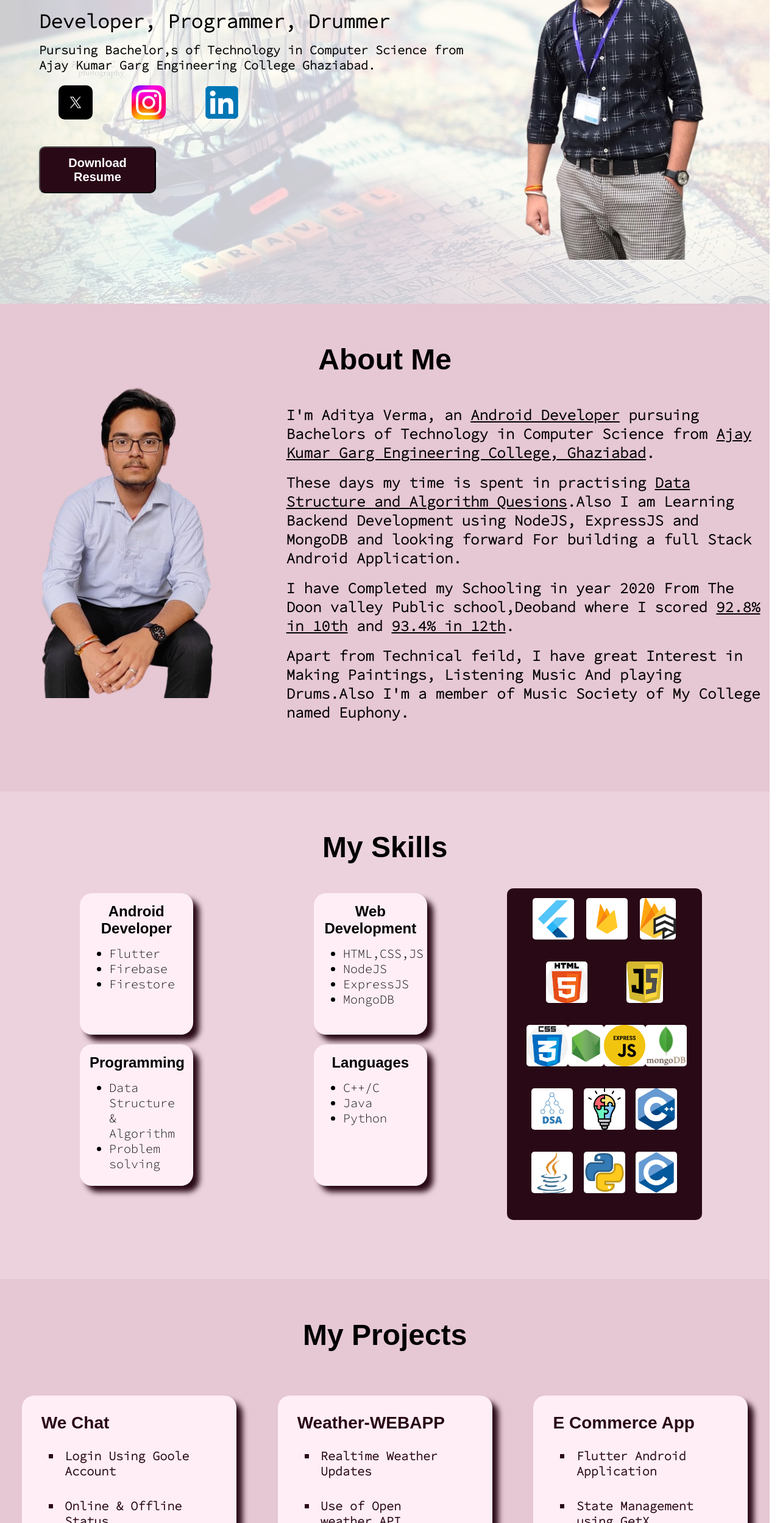
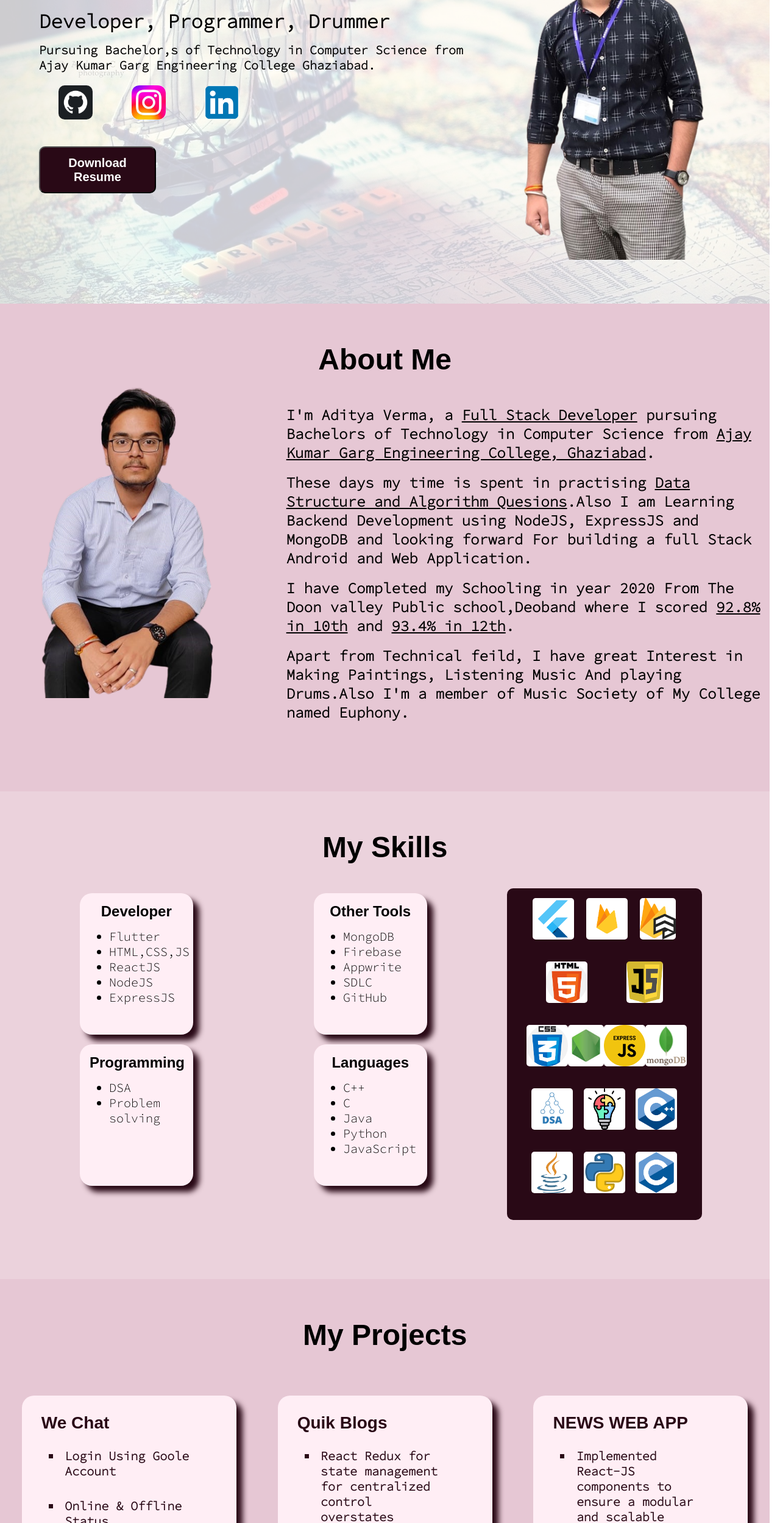
Before and after one commit to AdityaVerma32/Portfolio, a plain HTML site: page index.html in a window 1280 px wide. Shown: the part 302-2800 px from the top of the page at 61% size. Drawn offline with Linux system fonts and the light colour scheme; a web font is replaced by a local one.

Commit message:
Added Latest Projects and Resume

```diff
--- a/index.html
+++ b/index.html
@@ -5,7 +5,8 @@
     <meta charset="UTF-8">
     <meta name="viewport" content="width=device-width, initial-scale=1.0">
     <link rel="stylesheet" href="style.css">
-    <link rel="stylesheet" href="https://cdnjs.cloudflare.com/ajax/libs/font-awesome/6.1.0/css/all.min.css" type="text/css">
+    <link rel="stylesheet" href="https://cdnjs.cloudflare.com/ajax/libs/font-awesome/6.1.0/css/all.min.css"
+        type="text/css">
     <title>Portfolio</title>
 </head>
 
@@ -32,12 +33,12 @@
                     <div class="hello">Hi! I am</div>
                     <div class="name">Aditya Verma</div><br>
                     <div class="about">Developer, Programmer, Drummer</div>
-                    <div  class="moreabout">Pursuing Bachelor,s of Technology in Computer Science from Ajay Kumar
+                    <div class="moreabout">Pursuing Bachelor,s of Technology in Computer Science from Ajay Kumar
                         Garg Engineering College Ghaziabad.</div>
                     <div id="socialMedia">
                         <ul>
-                            <li><a href="https://twitter.com/Adityavarm3215" target="_blank"><img
-                                        src="icons/twitter-icon.png"></a></li>
+                            <li><a href="https://github.com/AdityaVerma32" target="_blank"><img
+                                        src="icons/github-icon.png"></a></li>
                             <li><a href="https://www.instagram.com/a_aditya_verma_a/?next=%2F" target="_blank"><img
                                         src="icons/inst-icon.png"></a></li>
                             <li><a href="https://www.linkedin.com/in/adityaverma3215/" target="_blank"><img
@@ -59,29 +60,30 @@
         <div class="spaceContainer">
             <h1></h1>
         </div>
-        <h1 id="SectionHeading" >About Me</h1>
-        <di  234567890v class="introContainer">
+        <h1 id="SectionHeading">About Me</h1>
+        <di 234567890v class="introContainer">
             <div class="photo">
                 <img src="profile2.jpg">
             </div>
             <div class="about">
-                <p>I'm Aditya Verma, an <span style="text-decoration: underline;">Android Developer</span> pursuing
+                <p>I'm Aditya Verma, a <span style="text-decoration: underline;">Full Stack Developer</span> pursuing
                     Bachelors of Technology in Computer Science from <span style="text-decoration: underline;">Ajay
                         Kumar Garg Engineering College, Ghaziabad</span>. </p>
                 <br>
                 <p>These days my time is spent in practising <span style="text-decoration: underline;">Data Structure
                         and Algorithm Quesions</span>.Also I am Learning Backend Development using NodeJS, ExpressJS and
-                    MongoDB and looking forward For building a full Stack Android Application.</p>
+                    MongoDB and looking forward For building a full Stack Android and Web Application.</p>
                 <br>
                 <p>I have Completed my Schooling in year 2020 From The Doon valley Public school,Deoband where I scored
                     <span style="text-decoration: underline;">92.8% in 10th</span> and <span
-                        style="text-decoration: underline">93.4% in 12th</span>.</p>
+                        style="text-decoration: underline">93.4% in 12th</span>.
+                </p>
                 <br>
                 <P>Apart from Technical feild, I have great Interest in Making Paintings, Listening Music And playing
                     Drums.Also I'm a member of Music Society of My College named Euphony.</P>
             </div>
 
-        </div>
+            </div>
     </section>
     <!-- Skills Page -->
     <section id="skills">
@@ -94,21 +96,24 @@
                 <div class="innercontainer">
                     <div class="row">
                         <div class="element">
-                            <h1>Android Developer</h1>
+                            <h1>Developer</h1>
                             <ul>
                                 <li>Flutter</li>
-                                <li>Firebase</li>
-                                <li>Firestore</li>
+                                <li>HTML,CSS,JS</li>
+                                <li>ReactJS</li>
+                                <li>NodeJS</li>
+                                <li>ExpressJS</li>
                             </ul>
 
                         </div>
                         <div class="element">
-                            <h1>Web Development</h1>
+                            <h1>Other Tools</h1>
                             <ul>
-                                <li>HTML,CSS,JS</li>
-                                <li>NodeJS</li>
-                                <li>ExpressJS</li>
                                 <li>MongoDB</li>
+                                <li>Firebase</li>
+                                <li>Appwrite</li>
+                                <li>SDLC</li>
+                                <li>GitHub</li>
                             </ul>
                         </div>
 
@@ -117,7 +122,7 @@
                         <div class="element">
                             <h1>Programming</h1>
                             <ul>
-                                <li>Data Structure & Algorithm</li>
+                                <li>DSA</li>
                                 <li>Problem solving</li>
 
                             </ul>
@@ -136,9 +141,11 @@
                         <div class="element">
                             <h1>Languages</h1>
                             <ul>
-                                <li>C++/C</li>
+                                <li>C++</li>
+                                <li>C</li>
                                 <li>Java</li>
                                 <li>Python</li>
+                                <li>JavaScript</li>
                             </ul>
                         </div>
                     </div>
@@ -162,12 +169,12 @@
                         </ul>
                         <ul>
                             <li><img src="icons/dsa.png"></li>
-                            <li><img src="icons/problemSolving.png" ></li>
-                            <li><img src="icons/c++.png" ></li>
+                            <li><img src="icons/problemSolving.png"></li>
+                            <li><img src="icons/c++.png"></li>
                         </ul>
                         <ul>
                             <li><img src="icons/java.png"></li>
-                            <li><img src="icons/python.png" ></li>
+                            <li><img src="icons/python.png"></li>
                             <li><img src="icons/c.png" alt=""></li>
                         </ul>
                     </div>
@@ -197,26 +204,25 @@
                     </a>
                 </div>
                 <div class="work">
-                    <a href="https://github.com/AdityaVerma32/Weather-WEBAPP" target="_blank">
-                        <h2>Weather-WEBAPP </h2>
+                    <a href="https://quick-blog-drab.vercel.app/" target="_blank">
+                        <h2>Quik Blogs</h2>
                         <ul>
-                            <li>Realtime Weather Updates</li>
-                            <li>Use of Open weather API</li>
-                            <li>NodeJS As Backend</li>
-                            <li>HTML,CSS And JavaScript For Frontend</li>
-                            <li>Responsive Website</li>
-
+                            <li>React Redux for state management for centralized control overstates</li>
+                            <li>Integrated Tailwind CSS framework to ensure a responsive and visually appealing design
+                            </li>
+                            <li>NUtilized Appwrite as a Backend as a Service (BaaS) solution to streamline backend
+                                operations</li>
                         </ul>
                     </a>
                 </div>
                 <div class="work">
-                    <a href="https://github.com/AdityaVerma32/E-Commerce-App" target="_blank">
-                        <h2>E Commerce App</h2>
+                    <a href="https://github.com/AdityaVerma32/React-New-App" target="_blank">
+                        <h2>NEWS WEB APP</h2>
                         <ul>
-                            <li>Flutter Android Application</li>
-                            <li>State Management using GetX Package</li>
-                            <li>Responsive Application</li>
-                            <li>Incomplete...</li>
+                            <li>Implemented React-JS components to ensure a modular and scalable architecture</li>
+                            <li>Integrated with news APIs, fetching and displaying articles efficiently</li>
+                            <li>Utilized React Router for seamless navigation between different sections of the
+                                application</li>
                         </ul>
                     </a>
                 </div>
```
